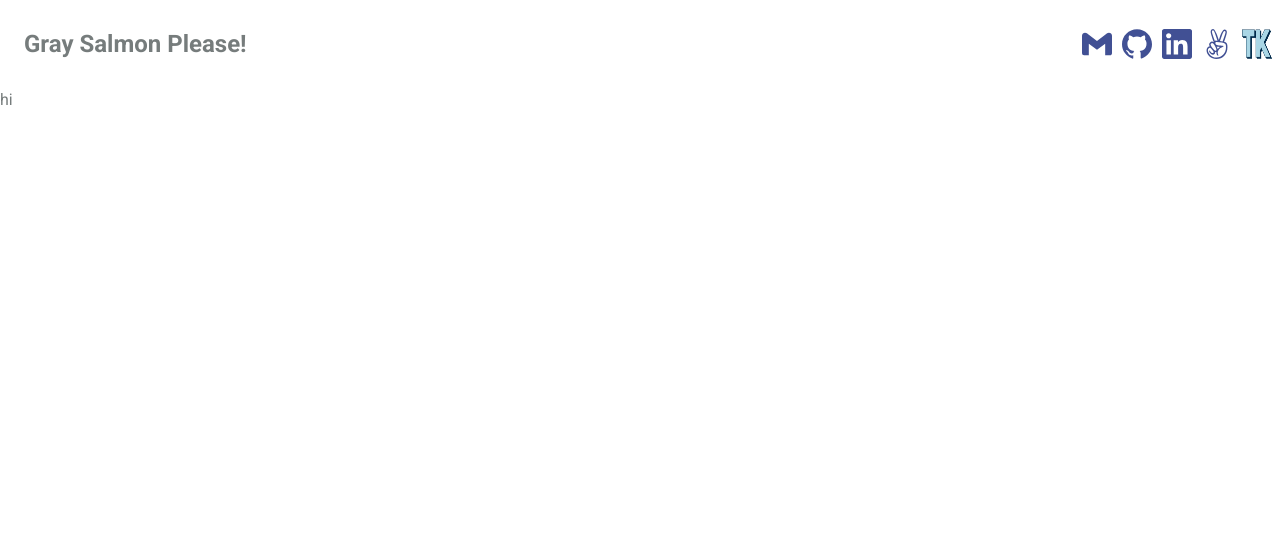
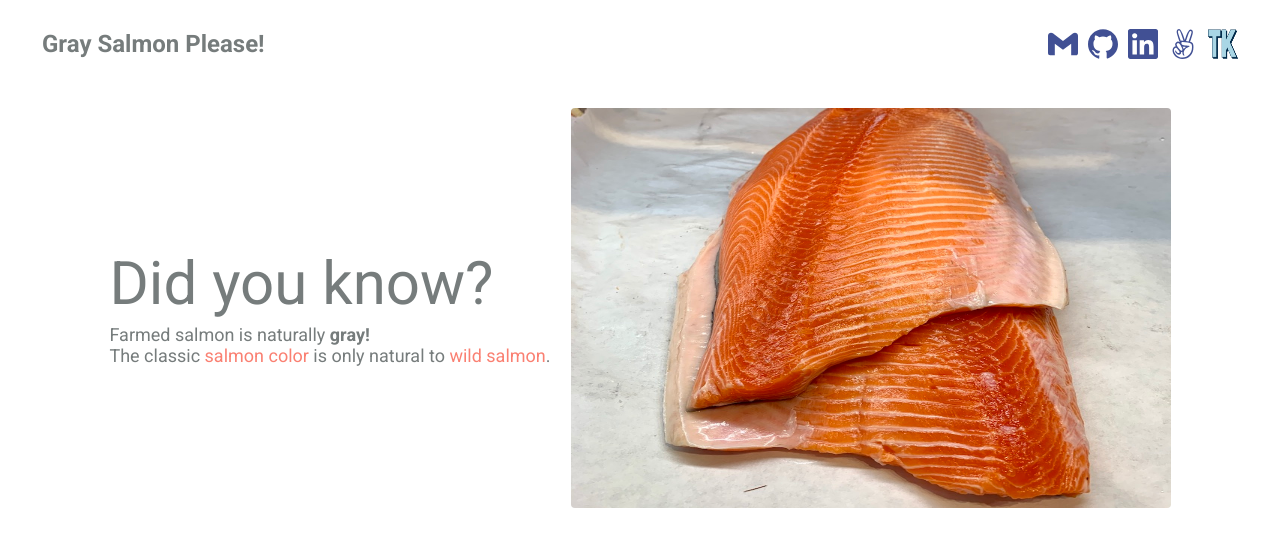
Before and after one commit to sungyotkim/gray-salmon-please, a React (Vite) app in the folder gray-salmon-please/: page / in a window 1280 px wide. Shown: the top 546 px of the page. Built offline with nearby package versions, Linux system fonts and the light colour scheme.

Commit message:
add introduction

```diff
--- a/gray-salmon-please/src/components/MainContentBody/Introduction/Introduction.css
+++ b/gray-salmon-please/src/components/MainContentBody/Introduction/Introduction.css
@@ -0,0 +1,25 @@
+.introduction-container {
+  width: min(100% - 2rem, 1400px);
+  margin-inline: auto;
+  margin-top: 20px;
+  display: flex;
+  justify-content: center;
+  gap: 20px;
+  align-items: center;
+}
+
+.introduction-text-container {
+  width: auto;
+}
+
+.introduction-header {
+  font-size: 60px;
+  line-height: 60px;
+  margin-bottom: 10px;
+}
+
+#introduction-hero {
+  width: 600px;
+  height: 400px;
+  border-radius: 4px;
+}
--- a/gray-salmon-please/src/components/MainContentBody/Introduction/Introduction.tsx
+++ b/gray-salmon-please/src/components/MainContentBody/Introduction/Introduction.tsx
@@ -1,12 +1,26 @@
 import "./Introduction.css";
 import React from "react";
+import salmonFillet from "../../../assets/salmon-fillet.jpeg";
 
 interface IntroductionProps {}
 
 export const Introduction: React.FC<IntroductionProps> = ({}) => {
   return (
     <>
-      <div></div>
+      <div className="introduction-container">
+        <div className="introduction-text-container">
+          <div className="introduction-header">Did you know?</div>
+          <div>
+            Farmed salmon is naturally <span className="bold-text">gray!</span>
+            <br />
+            The classic <span className="salmon-text">salmon color</span> is
+            only natural to <span className="salmon-text">wild salmon</span>.
+          </div>
+        </div>
+        <div className="introduction-hero-container">
+          <img src={salmonFillet} alt="salmon-fillet" id="introduction-hero" />
+        </div>
+      </div>
     </>
   );
 };
--- a/gray-salmon-please/src/components/MainContentBody/MainContentBody.css
+++ b/gray-salmon-please/src/components/MainContentBody/MainContentBody.css
@@ -0,0 +1,5 @@
+.main-content-wrapper {
+  width: 100vw;
+  padding: 0 24px;
+  box-sizing: border-box;
+}
--- a/gray-salmon-please/src/components/MainContentBody/MainContentBody.tsx
+++ b/gray-salmon-please/src/components/MainContentBody/MainContentBody.tsx
@@ -1,13 +1,15 @@
+import React from "react";
 import "./MainContentBody.css";
-
-import React from "react";
+import { Introduction } from "./Introduction/Introduction";
 
 interface MainContentBodyProps {}
 
 export const MainContentBody: React.FC<MainContentBodyProps> = ({}) => {
   return (
     <>
-      <div>hi</div>
+      <div className="main-content-wrapper">
+        <Introduction />
+      </div>
     </>
   );
 };
--- a/gray-salmon-please/src/components/NavBar/NavBar.css
+++ b/gray-salmon-please/src/components/NavBar/NavBar.css
@@ -13,7 +13,7 @@
   height: 40px;
   /* width: 1400px; */
   /* margin: 0 auto; */
-  width: min(100vw - 2rem, 1400px);
+  width: min(100% - 2rem, 1400px);
   margin-inline: auto;
   display: flex;
   justify-content: space-between;
--- a/gray-salmon-please/src/index.css
+++ b/gray-salmon-please/src/index.css
@@ -1,7 +1,7 @@
 :root {
   font-family: Inter, Avenir, Helvetica, Arial, sans-serif;
-  font-size: 16px;
-  line-height: 24px;
+  font-size: 18px;
+  /* line-height: 24px; */
   font-weight: 400;
 
   color-scheme: light dark;
@@ -54,3 +54,19 @@ h1 {
     background-color: #ffffff;
   }
 }
+
+.salmon-text {
+  color: var(--salmon-color);
+}
+
+.bold-text {
+  font-weight: bold;
+}
+
+.italics-text {
+  font-style: italic;
+}
+
+.underline-text {
+  text-decoration: underline;
+}
```
